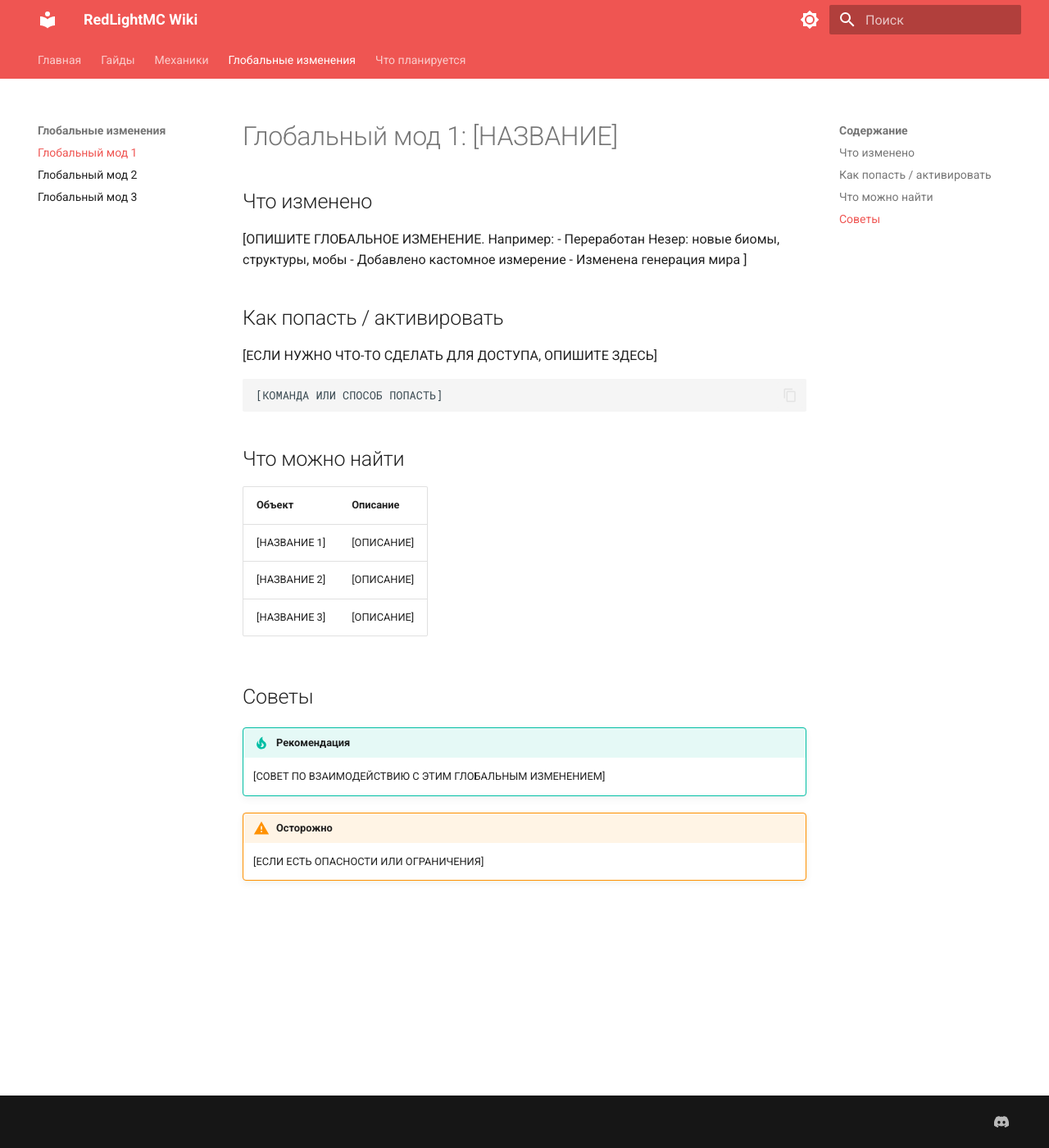
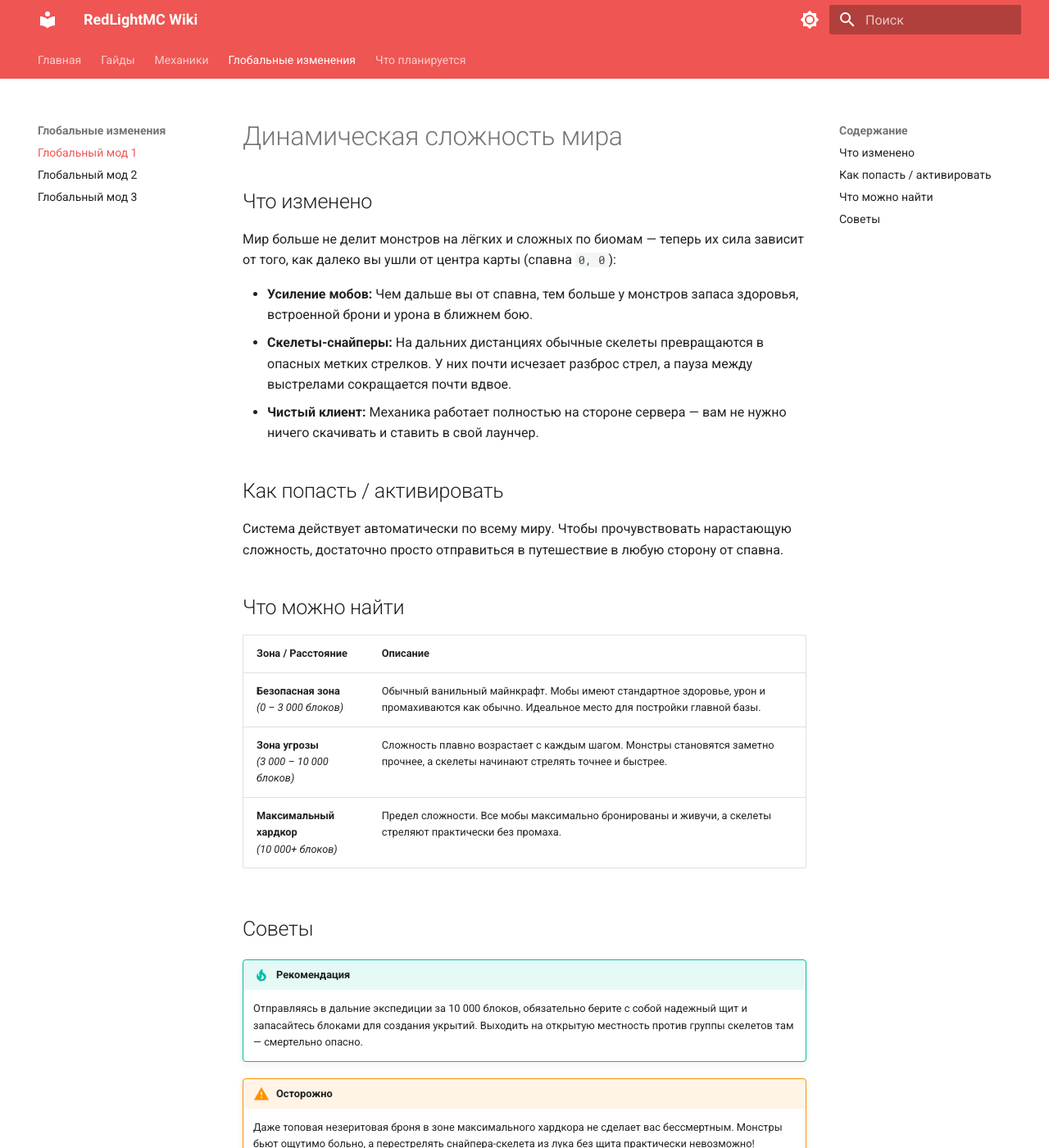
Before and after one commit to pluginfixs-a11y/redlight-wiki, an MkDocs documentation site: the page built from docs/global/global-mod-1.md, in a window 1280 px wide and 1400 px high. Shown: the whole window at 82% size. Built offline with MkDocs 1.6.1 and Material for MkDocs 9.7.7, drawn with Linux system fonts in a browser that asks for light colours.

Commit message:
Update global-mod-1.md

````diff
--- a/docs/global/global-mod-1.md
+++ b/docs/global/global-mod-1.md
@@ -1,45 +1,29 @@
-# Глобальный мод 1: [НАЗВАНИЕ]
-
-<!-- ═══════════════════════════════════════════════════════════════
-ШАБЛОН: Глобальное изменение 1
-Инструкция:
-  1. Замените [НАЗВАНИЕ] на реальное название
-  2. Опишите, что глобально изменено в мире/геймплее
-  3. Укажите, как попасть/активировать, если применимо
-═══════════════════════════════════════════════════════════════ -->
+# Динамическая сложность мира
 
 ## Что изменено
 
-[ОПИШИТЕ ГЛОБАЛЬНОЕ ИЗМЕНЕНИЕ. Например:
-- Переработан Незер: новые биомы, структуры, мобы
-- Добавлено кастомное измерение
-- Изменена генерация мира
-]
+Мир больше не делит монстров на лёгких и сложных по биомам — теперь их сила зависит от того, как далеко вы ушли от центра карты (спавна `0, 0`):
+
+- **Усиление мобов:** Чем дальше вы от спавна, тем больше у монстров запаса здоровья, встроенной брони и урона в ближнем бою.
+- **Скелеты-снайперы:** На дальних дистанциях обычные скелеты превращаются в опасных метких стрелков. У них почти исчезает разброс стрел, а пауза между выстрелами сокращается почти вдвое.
+- **Чистый клиент:** Механика работает полностью на стороне сервера — вам не нужно ничего скачивать и ставить в свой лаунчер.
 
 ## Как попасть / активировать
 
-[ЕСЛИ НУЖНО ЧТО-ТО СДЕЛАТЬ ДЛЯ ДОСТУПА, ОПИШИТЕ ЗДЕСЬ]
-
-```
-[КОМАНДА ИЛИ СПОСОБ ПОПАСТЬ]
-```
+Система действует автоматически по всему миру. Чтобы прочувствовать нарастающую сложность, достаточно просто отправиться в путешествие в любую сторону от спавна.
 
 ## Что можно найти
 
-| Объект | Описание |
-|--------|----------|
-| [НАЗВАНИЕ 1] | [ОПИСАНИЕ] |
-| [НАЗВАНИЕ 2] | [ОПИСАНИЕ] |
-| [НАЗВАНИЕ 3] | [ОПИСАНИЕ] |
-
-<!-- Чтобы добавить объект, скопируйте строку ниже:
-| [НАЗВАНИЕ] | [ОПИСАНИЕ] |
--->
+| Зона / Расстояние | Описание |
+|-------------------|----------|
+| **Безопасная зона**<br>*(0 – 3 000 блоков)* | Обычный ванильный майнкрафт. Мобы имеют стандартное здоровье, урон и промахиваются как обычно. Идеальное место для постройки главной базы. |
+| **Зона угрозы**<br>*(3 000 – 10 000 блоков)* | Сложность плавно возрастает с каждым шагом. Монстры становятся заметно прочнее, а скелеты начинают стрелять точнее и быстрее. |
+| **Максимальный хардкор**<br>*(10 000+ блоков)* | Предел сложности. Все мобы максимально бронированы и живучи, а скелеты стреляют практически без промаха. |
 
 ## Советы
 
 !!! tip "Рекомендация"
-    [СОВЕТ ПО ВЗАИМОДЕЙСТВИЮ С ЭТИМ ГЛОБАЛЬНЫМ ИЗМЕНЕНИЕМ]
+    Отправляясь в дальние экспедиции за 10 000 блоков, обязательно берите с собой надежный щит и запасайтесь блоками для создания укрытий. Выходить на открытую местность против группы скелетов там — смертельно опасно.
 
 !!! warning "Осторожно"
-    [ЕСЛИ ЕСТЬ ОПАСНОСТИ ИЛИ ОГРАНИЧЕНИЯ]
+    Даже топовая незеритовая броня в зоне максимального хардкора не сделает вас бессмертным. Монстры бьют ощутимо больно, а перестрелять снайпера-скелета из лука без щита практически невозможно!
````
